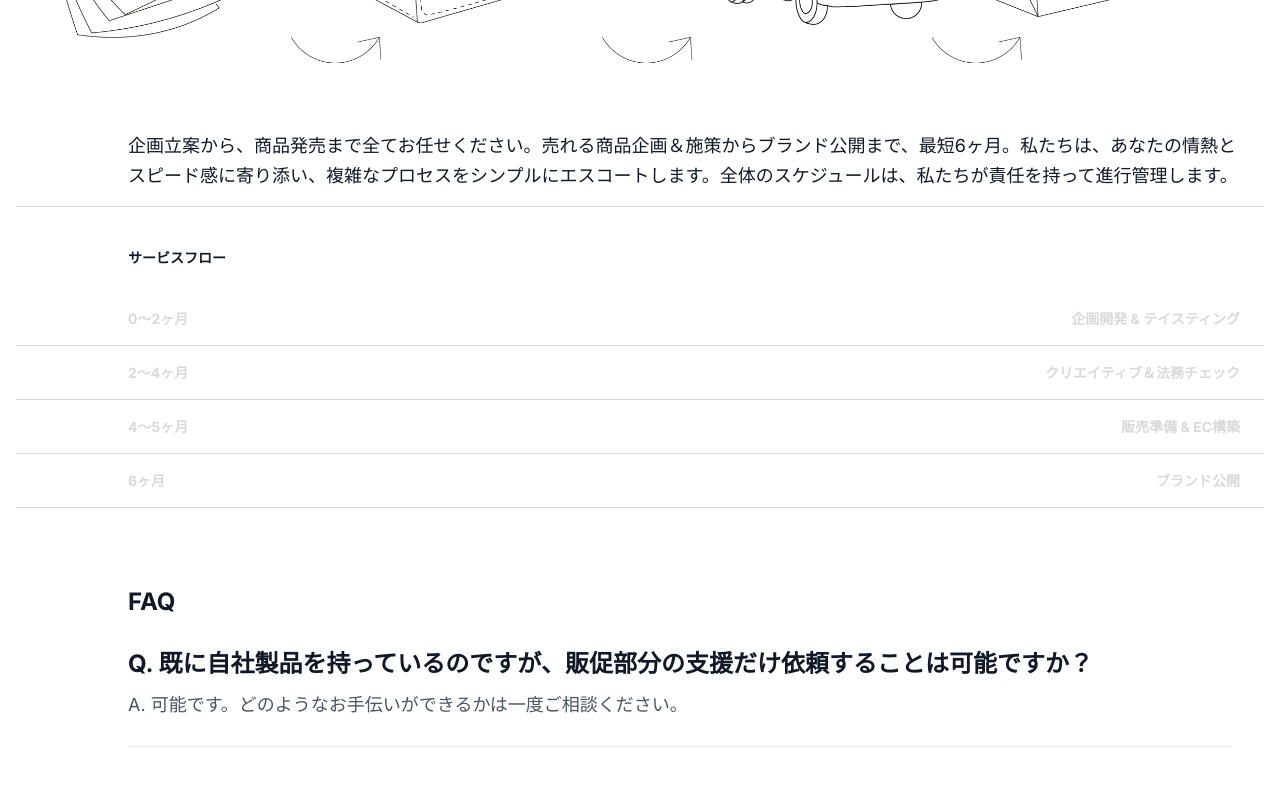
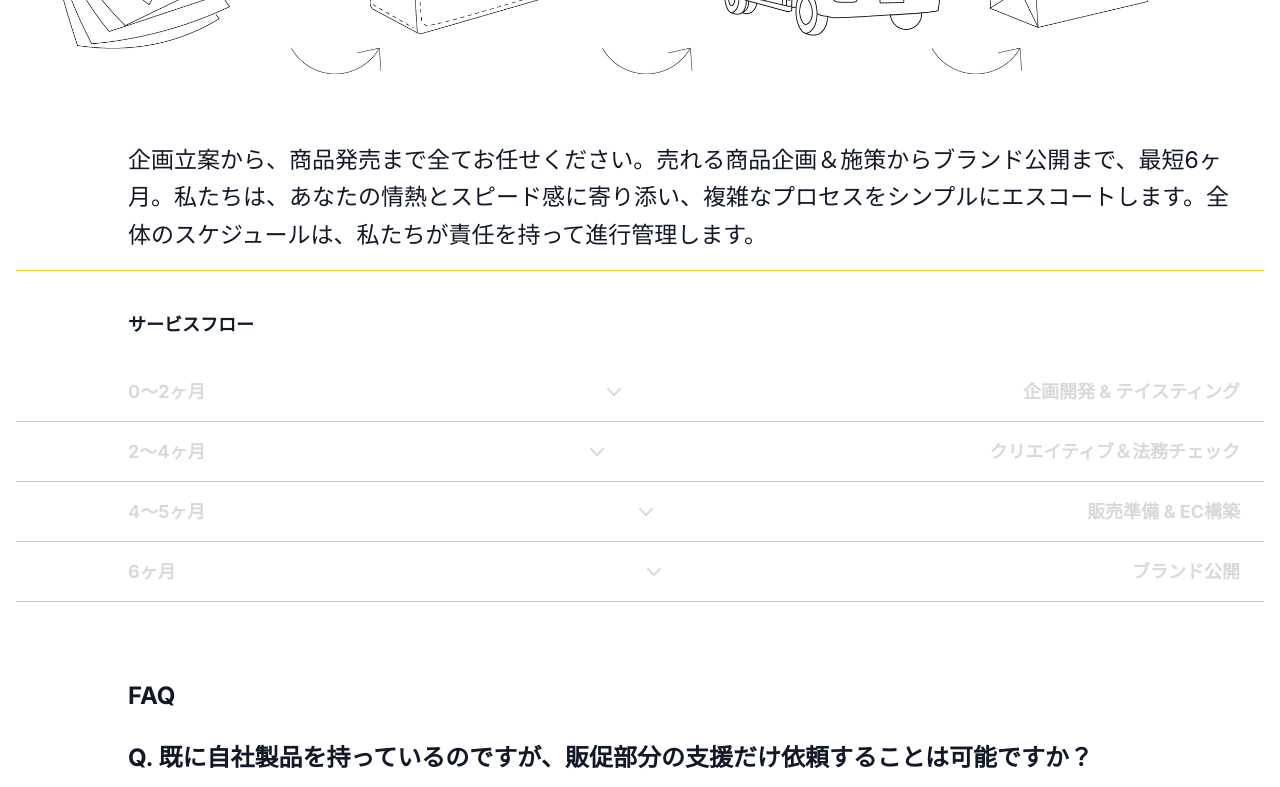
Before and after one commit to DaikiARAI20030526/brandish, a React (Create React App) app: page / in a window 1280 px wide. Shown: the part 5620-6407 px from the top of the page. Built offline with nearby package versions, Linux system fonts and the light colour scheme.

Commit message:
サービスフロー

```diff
--- a/src/components/ServiceFlow.jsx
+++ b/src/components/ServiceFlow.jsx
@@ -1,6 +1,5 @@
 import React, { useState } from 'react';
 import mainImage from '../assets/YK_図.jpg';
-// ■ 修正点: SP用の画像をインポート
 import mainImageSP from '../assets/YK_SP.jpg';
 import step1Image from '../assets/YK_図1.jpg';
 import step2Image from '../assets/YK_図2.jpg';
@@ -49,20 +48,18 @@ const ServiceFlow = () => {
     <section id="service" className="pb-20 pt-0 px-4 bg-white">
       <div className="max-w-[1400px] mx-auto">
 
-        <h2 className="text-[24px] font-bold text-left md:pl-[7rem] mb-4 max-[530px]:text-[18px]">
+        {/* PC: 24px -> 31px に拡大 */}
+        <h2 className="text-[31px] font-bold text-left md:pl-[7rem] mb-4 max-[530px]:text-[18px]">
           サービス内容について
         </h2>
 
         <div className="w-full mb-10">
-          {/* ■ 修正点: 画像の切り替え処理 */}
           <div className="mb-5">
-            {/* PC版 (530px超で表示) */}
             <img
               src={mainImage}
               alt="サービスフロー全体図(PC)"
               className="w-full h-auto block max-[530px]:hidden"
             />
-            {/* SP版 (530px以下で表示) */}
             <img
               src={mainImageSP}
               alt="サービスフロー全体図(SP)"
@@ -70,13 +67,16 @@ const ServiceFlow = () => {
             />
           </div>
 
-          <p className="text-[18px] leading-relaxed text-left md:pl-[7rem] md:pr-6 pb-4 border-b-[0.3px] border-[#D9D9D9] break-all
+          {/* PC: 18px -> 23px に拡大 */}
+          {/* Border: #D9D9D9 -> #FFD014 に変更 */}
+          <p className="text-[23px] leading-relaxed text-left md:pl-[7rem] md:pr-6 pb-4 border-b-[0.3px] border-[#FFD014] break-all
             max-[530px]:text-[14px] max-[530px]:leading-[27px]">
             企画立案から、商品発売まで全てお任せください。売れる商品企画＆施策からブランド公開まで、最短6ヶ月。私たちは、あなたの情熱とスピード感に寄り添い、複雑なプロセスをシンプルにエスコートします。全体のスケジュールは、私たちが責任を持って進行管理します。
           </p>
         </div>
 
-        <div className="text-[14px] font-bold text-left md:pl-[7rem] mb-6
+        {/* PC: 14px -> 18px に拡大 */}
+        <div className="text-[18px] font-bold text-left md:pl-[7rem] mb-6
           max-[530px]:text-[14px] max-[530px]:leading-[27px]">
           サービスフロー
         </div>
@@ -86,14 +86,16 @@ const ServiceFlow = () => {
             const isOpen = openIndex === idx;
 
             return (
-              <div key={idx} className="w-full border-b-[0.3px] border-[#D9D9D9]">
+              // Border: #D9D9D9 -> #FFD014 に変更
+              <div key={idx} className="w-full border-b-[0.3px] border-[#FFD014]">
 
                 <div
                   onClick={() => toggleAccordion(idx)}
-                  className="group w-full py-4 flex justify-between items-baseline cursor-pointer transition-colors duration-0"
+                  className="group w-full py-4 flex justify-between items-center cursor-pointer transition-colors duration-0"
                 >
+                  {/* Step PC: 14px -> 18px に拡大 */}
                   <div className={`
-                    text-[14px] font-bold transition-colors duration-0
+                    text-[18px] font-bold transition-colors duration-0
                     md:pl-[7rem]
                     max-[530px]:text-[14px] max-[530px]:leading-[27px]
                     ${isOpen ? 'text-black' : 'text-[#D9D9D9] group-hover:text-black'}
@@ -101,8 +103,30 @@ const ServiceFlow = () => {
                     {service.step}
                   </div>
 
+                  {/* ■ 追加: 開閉を表す矢印アイコン */}
+                  <div className={`transition-transform duration-300 ${isOpen ? 'rotate-180' : 'rotate-0'}`}>
+                    <svg
+                      xmlns="http://www.w3.org/2000/svg"
+                      width="24"
+                      height="24"
+                      viewBox="0 0 24 24"
+                      fill="none"
+                      stroke="currentColor"
+                      strokeWidth="2"
+                      strokeLinecap="round"
+                      strokeLinejoin="round"
+                      className={`
+                        w-6 h-6 max-[530px]:w-4 max-[530px]:h-4
+                        ${isOpen ? 'text-black' : 'text-[#D9D9D9] group-hover:text-black'}
+                      `}
+                    >
+                      <polyline points="6 9 12 15 18 9"></polyline>
+                    </svg>
+                  </div>
+
+                  {/* Title PC: 14px -> 18px に拡大 */}
                   <div className={`
-                    text-[14px] font-bold transition-colors duration-0
+                    text-[18px] font-bold transition-colors duration-0
                     text-right md:pr-6
                     max-[530px]:text-[14px] max-[530px]:leading-[27px]
                     ${isOpen ? 'text-black' : 'text-[#D9D9D9] group-hover:text-black'}
@@ -122,12 +146,14 @@ const ServiceFlow = () => {
                     {/* テキストエリア */}
                     <div className="w-full md:w-[68%] flex flex-col justify-center md:pl-[32%] md:pr-16 px-0">
 
-                      <p className="text-[16px] leading-[31px] text-gray-700 text-justify mb-6 md:mb-8
+                      {/* Description PC: 16px -> 21px, leading-31px -> leading-[40px] に拡大 */}
+                      <p className="text-[21px] leading-[40px] text-gray-700 text-justify mb-6 md:mb-8
                         max-[530px]:text-[14px] max-[530px]:leading-[27px]">
                         {service.description}
                       </p>
 
-                      <ul className="text-[16px] leading-[31px] space-y-2 list-none text-gray-700 text-left
+                      {/* List PC: 16px -> 21px, leading-31px -> leading-[40px] に拡大 */}
+                      <ul className="text-[21px] leading-[40px] space-y-2 list-none text-gray-700 text-left
                         max-[530px]:text-[14px] max-[530px]:leading-[27px]">
                         {service.items.map((item, i) => (
                           <li key={i}>・ {item}</li>
```
